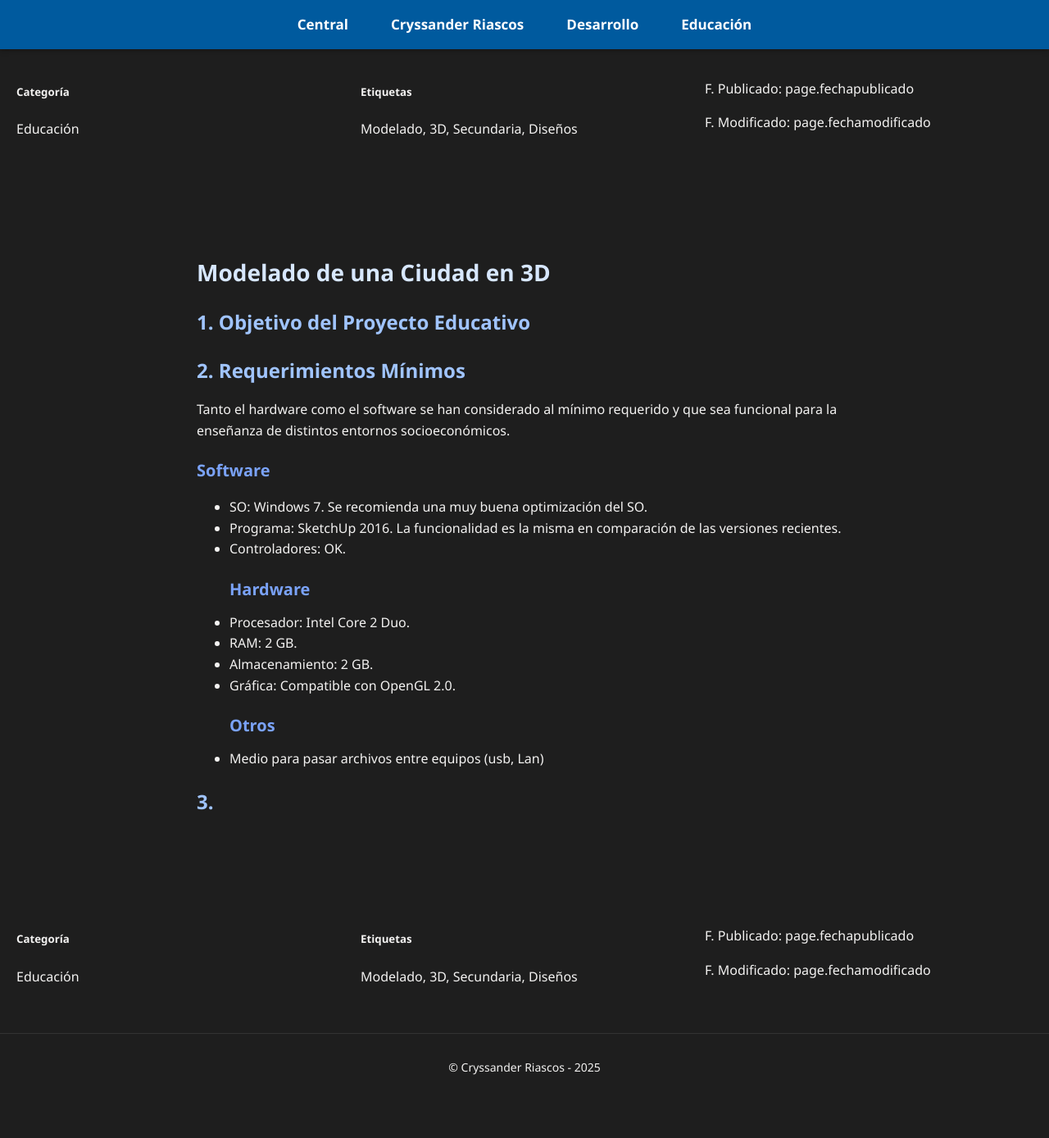
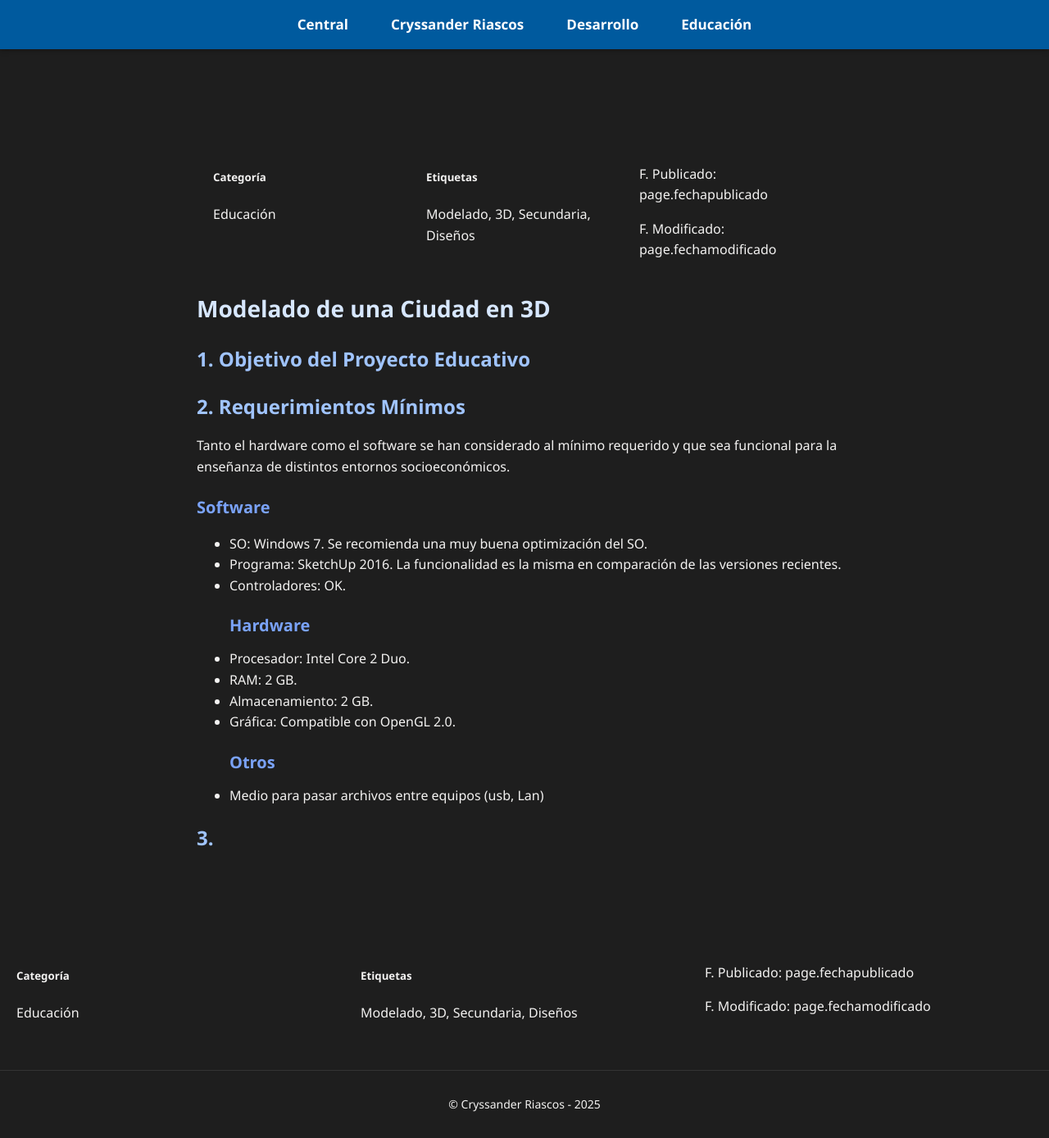
Before and after one commit to rlaricorcontinental/grupo8nrc23730, a Jekyll site: the page built from TM638231/posts/Modelado-Ciudad-3D.md, in a window 1280 px wide. Shown: the whole page at 82% size. Built offline with Jekyll 4.4.1, drawn with Linux system fonts in a browser that asks for light colours; before the commit the page ends 1344 px from its top, so only the background shows below that.

Commit message:
Update tm638231-posts.html

```diff
--- a/_layouts/tm638231-posts.html
+++ b/_layouts/tm638231-posts.html
@@ -39,6 +39,7 @@
   </head>
   <body>
     {% include tm638231-header.html %}
+    <main>
     <div class="grid-container-3-fijo">
       <div>
         <h5>Categoría</h5>
@@ -53,7 +54,6 @@
         <p>F. Modificado: page.fechamodificado</p>
       </div>
     </div>
-    <main>
       {{ content }}
     </main>
     <div class="grid-container-3-fijo">
```
